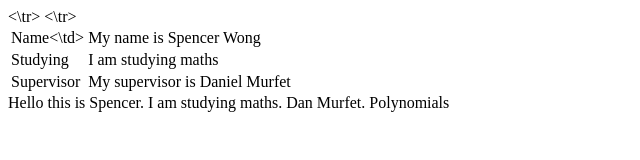
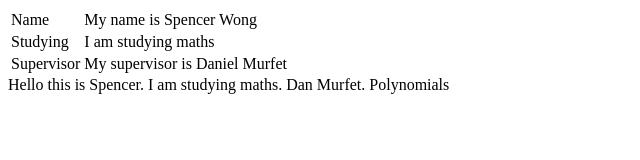
Before and after one commit to blimlim/blimlim.github.io, a plain HTML site: page index.html in a window 1280 px wide. Shown: the whole page, without its empty margins (0-640 px from the left). Drawn offline with Linux system fonts and the light colour scheme.

Commit message:
Update index.html

```diff
--- a/index.html
+++ b/index.html
@@ -7,16 +7,16 @@
 <body>
 <table>
 <tr>
- <td>Name<\td>
+ <td>Name</td>
  <td>My name is Spencer Wong</td>
-<\tr>
+</tr>
 
 <tr>
  <td>Studying</td>
  <td>I am studying maths</td>
 </tr>
 
-<\tr>
+<tr>
  <td>Supervisor</td>
  <td>My supervisor is Daniel Murfet</td>
 </tr>
```
